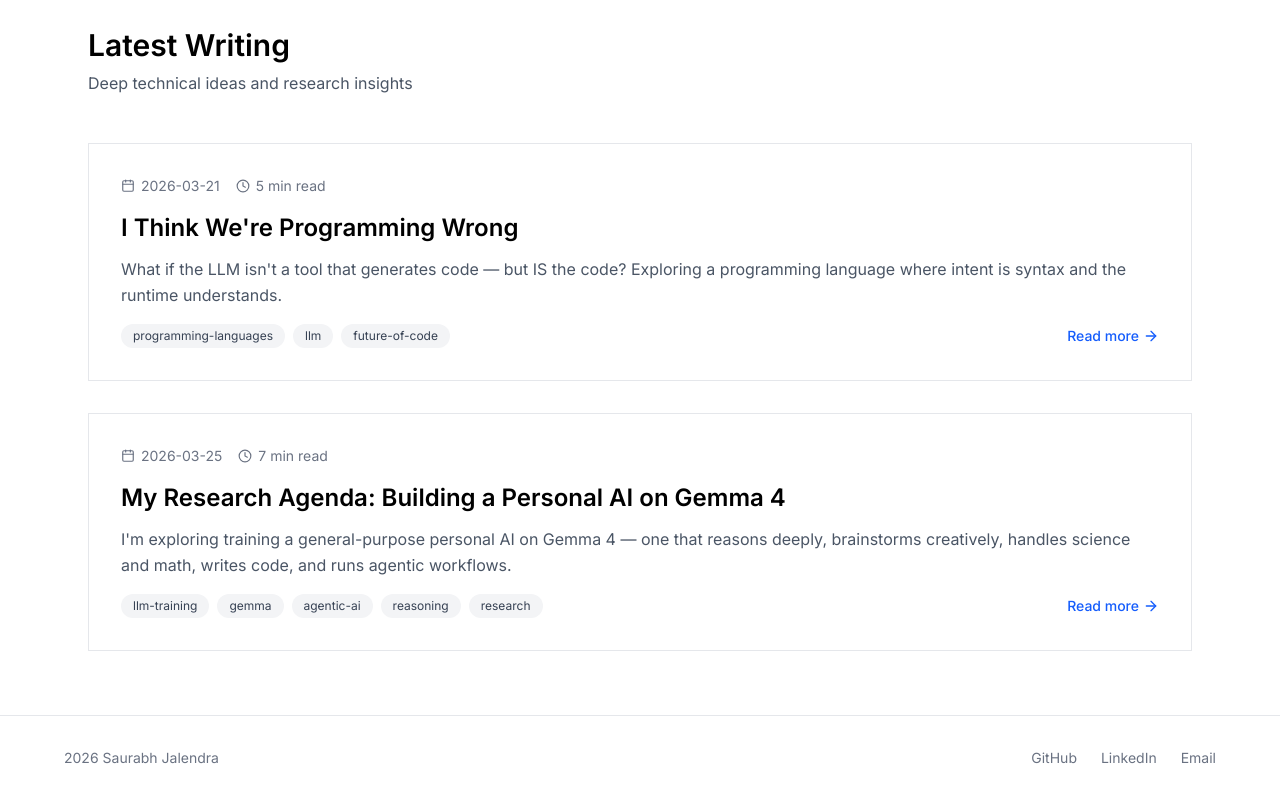
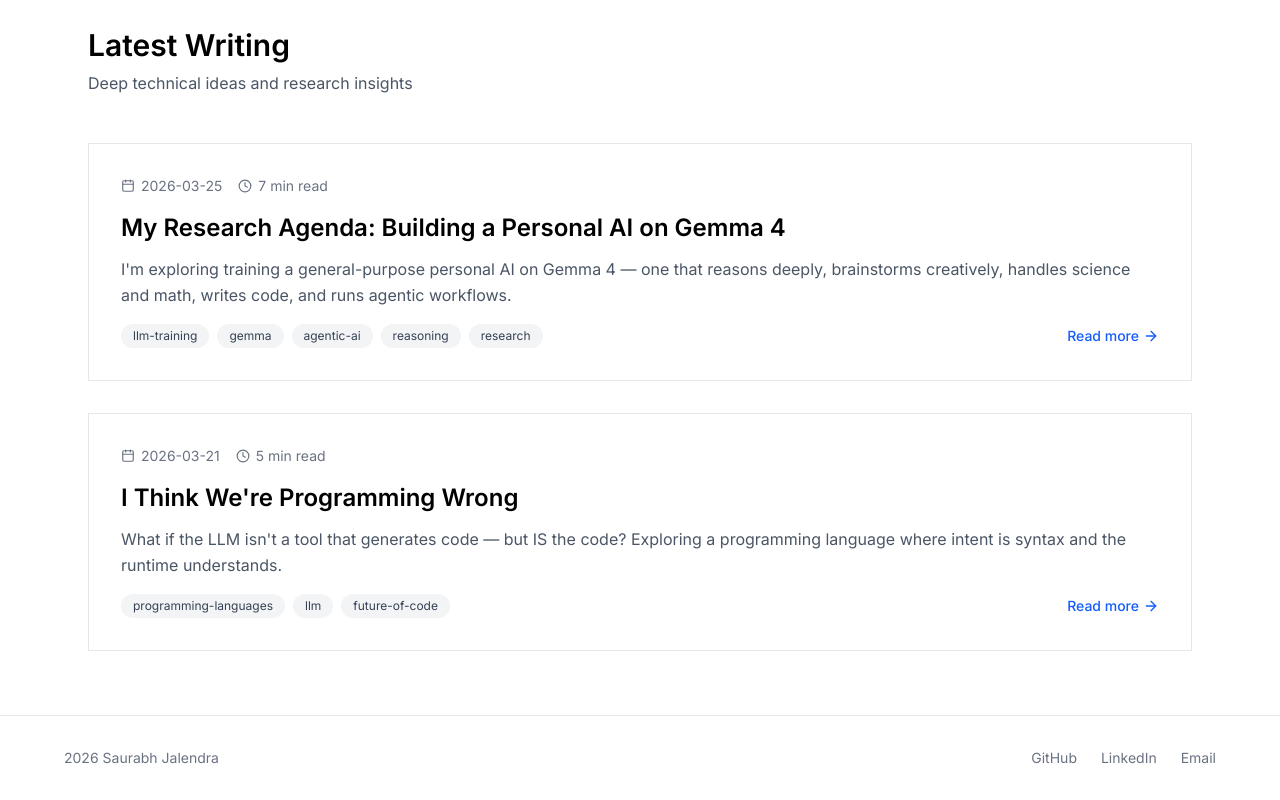
Before and after one commit to SaurabhJalendra/Portfolio_Website, a React (Vite) app: page / in a window 1280 px wide. Shown: the part 502-1302 px from the top of the page. Built offline with nearby package versions, Linux system fonts and the light colour scheme.

Commit message:
fix: sort blog posts latest first

```diff
--- a/src/pages/Home.tsx
+++ b/src/pages/Home.tsx
@@ -10,7 +10,9 @@ gsap.registerPlugin(ScrollTrigger, useGSAP)
 
 export function Home() {
   const containerRef = useRef<HTMLDivElement>(null)
-  const postsWithContent = blogPosts.filter(p => p.content && p.content.trim() !== '')
+  const postsWithContent = blogPosts
+    .filter(p => p.content && p.content.trim() !== '')
+    .sort((a, b) => b.date.localeCompare(a.date))
 
   useGSAP(() => {
     gsap.fromTo('.hero-content',
```
